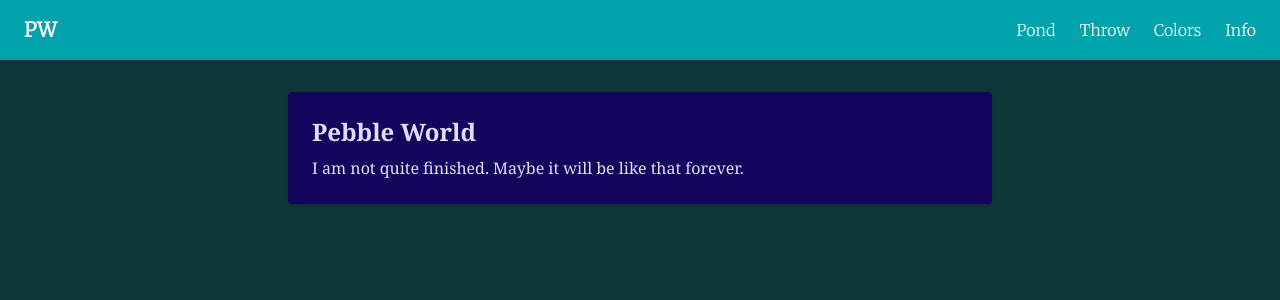
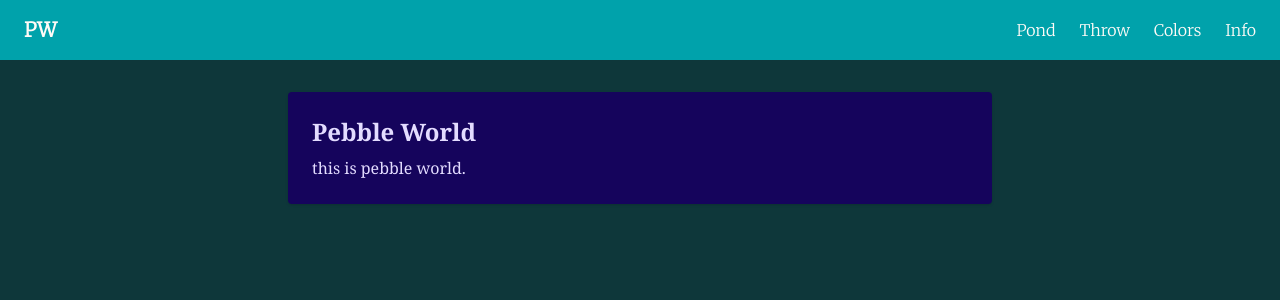
Before and after one commit to lucynottonson/pebbleworld, a Next.js app: page / in a window 1280 px wide. Shown: the top 300 px of the page. Built offline with nearby package versions, Linux system fonts and the light colour scheme.

Commit message:
message on main page

```diff
--- a/app/page.tsx
+++ b/app/page.tsx
@@ -5,8 +5,7 @@ export default function Home() {
         <section className="p-6 rounded bg-[var(--accent)] text-[var(--baccent)] shadow">
           <h2 className="text-2xl font-bold mb-2">Pebble World</h2>
           <p className="text-base">
-            I am not quite finished. Maybe it will be like that forever.
-          </p>
+this is pebble world.          </p>
         </section>
       </main>
     </div>
```
